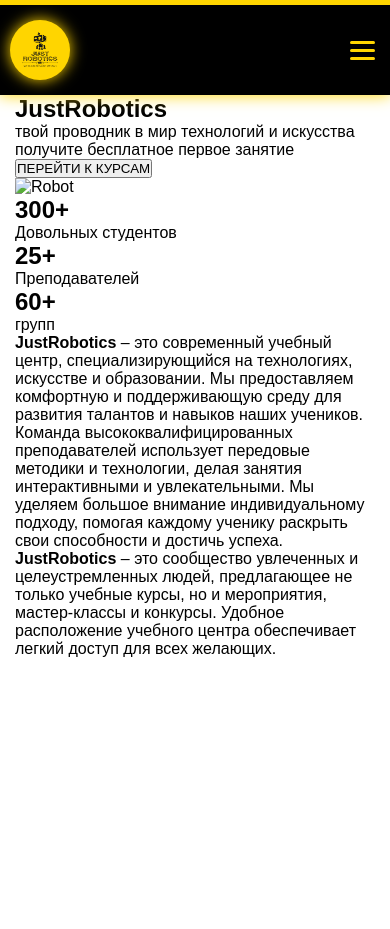
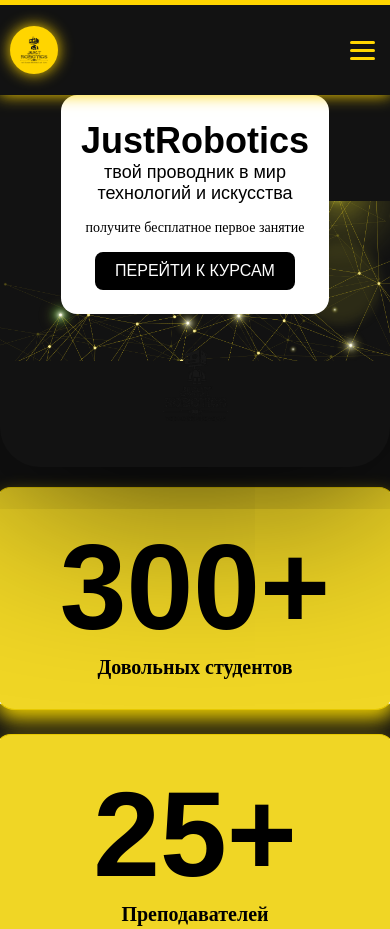
Before and after one commit to xurshidbek-bahromov/JustRobotics, a plain HTML site: page index.html in a window 390 px wide. Shown: the top 929 px of the page. Before the commit the page ends 844 px from the top, so only its background shows below. Drawn offline with Linux system fonts and the light colour scheme; a web font is replaced by a local one.

Commit message:
next step, responsiv

```diff
--- a/index.html
+++ b/index.html
@@ -1,5 +1,6 @@
 <!DOCTYPE html>
 <html lang="en">
+
 <head>
     <meta charset="UTF-8" />
     <meta name="viewport" content="width=device-width, initial-scale=1" />
@@ -7,6 +8,7 @@
     <link rel="stylesheet" href="style.css" />
     <title>JustRobotics</title>
 </head>
+
 <body>
     <header class="navbar">
         <div class="navbar-container container">
@@ -14,7 +16,6 @@
                 <div class="logo-circle">
                     <img src="images/11 1.png" alt="Just Robotics Logo" />
                 </div>
-                <!-- Removed logo text as per user request -->
             </a>
             <nav class="nav-menu">
                 <ul class="nav-list">
@@ -47,17 +48,19 @@
     </header>
 
     <main>
+        <div class="main_header">
             <section class="hero container">
                 <div class="hero-text">
                     <h1>JustRobotics</h1>
-                <p>твой проводник в мир технологий и искусства</p>
+                    <p>твой проводник в мир <br> технологий и искусства</p>
                     <p class="hero-subtext">получите бесплатное первое занятие</p>
                     <button class="hero-btn">ПЕРЕЙТИ К КУРСАМ</button>
                 </div>
                 <div class="hero-image">
-                <img src="images/robot.png" alt="Robot" />
+                    <img src="images/11 1.png" alt="Robot" />
                 </div>
             </section>
+        </div>
 
         <section class="stats container">
             <div class="stat-box">
@@ -74,9 +77,20 @@
             </div>
         </section>
 
-        <section class="description container">
-            <p><strong>JustRobotics</strong> – это современный учебный центр, специализирующийся на технологиях, искусстве и образовании. Мы предоставляем комфортную и поддерживающую среду для развития талантов и навыков наших учеников. Команда высококвалифицированных преподавателей использует передовые методики и технологии, делая занятия интерактивными и увлекательными. Мы уделяем большое внимание индивидуальному подходу, помогая каждому ученику раскрыть свои способности и достичь успеха.</p>
-            <p><strong>JustRobotics</strong> – это сообщество увлеченных и целеустремленных людей, предлагающее не только учебные курсы, но и мероприятия, мастер-классы и конкурсы. Удобное расположение учебного центра обеспечивает легкий доступ для всех желающих.</p>
+        <section class="description">
+            <div class="description_text container">
+                <p><strong>JustRobotics</strong> – это современный учебный центр, специализирующийся на технологиях,
+                    искусстве и образовании. Мы предоставляем комфортную и поддерживающую среду для развития талантов и
+                    навыков наших учеников. Команда высококвалифицированных преподавателей использует передовые методики
+                    и
+                    технологии, делая занятия интерактивными и увлекательными. Мы уделяем большое внимание
+                    индивидуальному
+                    подходу, помогая каждому ученику раскрыть свои способности и достичь успеха.</p>
+                <p><strong>JustRobotics</strong> – это сообщество увлеченных и целеустремленных людей, предлагающее не
+                    только учебные курсы, но и мероприятия, мастер-классы и конкурсы. Удобное расположение учебного
+                    центра
+                    обеспечивает легкий доступ для всех желающих.</p>
+            </div>
         </section>
     </main>
 
@@ -89,4 +103,5 @@
         });
     </script>
 </body>
+
 </html>
--- a/style.css
+++ b/style.css
@@ -7,6 +7,7 @@
 
 body {
     font-family: "Tektur", sans-serif;
+    background-color: #121212;
 }
 
 .container {
@@ -18,7 +19,7 @@
 /* Navbar styles */
 .navbar {
     border-top: 5px solid #ffd500;
-    background-color: #000;
+    background-color: #121212;
     box-shadow: 0 0 15px #ffd500;
     position: sticky;
     top: 0;
@@ -197,19 +198,143 @@
     border-radius: 2px;
 }
 
+
+/* main hero */
+.main_header {
+    background-image: url('./images/Clip\ path\ group.png');
+    background-size: contain;
+    background-repeat: no-repeat;
+    background-position: center;
+    height: 600px;
+    max-width: 100%;
+    border-bottom-left-radius: 100px;
+    border-bottom-right-radius: 100px;
+    box-shadow: 1px 1px 200px;
+    position: relative;
+}
+
+.hero {
+    display: flex;
+    justify-content: space-between;
+    align-items: center;
+    padding-top: 130px;
+
+    .hero-text {
+        background-color: white;
+        border-radius: 20px;
+        padding: 48px 50px;
+
+        h1 {
+            font-weight: 600;
+            font-style: SemiBold;
+            font-size: 80px;
+            line-height: 100%;
+            letter-spacing: 0%;
+        }
+
+        p {
+            font-weight: 500;
+            font-style: Medium;
+            font-size: 30px;
+            margin-bottom: 20px;
+        }
+
+        .hero-subtext {
+            font-family: Involve;
+            font-weight: 400;
+            font-style: Regular;
+            font-size: 20px;
+        }
+
+        .hero-btn {
+            border-radius: 8px;
+            background-color: #000000;
+            border: none;
+            color: white;
+            padding: 10px;
+            transition: all 0.4s ease;
+        }
+
+        .hero-btn:hover {
+            cursor: pointer;
+            box-shadow: 1px 20px 20px #000000cb;
+        }
+    }
+}
+
+.description {
+    background-color: #ffff;
+}
+
+
+.stats {
+    display: flex;
+    justify-items: center;
+    align-items: center;
+    text-align: center;
+    gap: 20px;
+
+    .stat-box {
+        width: 400px;
+        min-height: 200px;
+        padding: 30px 40px;
+        border: 1px solid #e6c800;
+        background-color: #F0D625;
+        box-shadow: 1px 10px 20px #e6c800;
+        border-bottom-left-radius: 20px;
+        border-bottom-right-radius: 20px;
+        border-left: 1px solid #ffff;
+        border-right: 1px solid #ffff;
+        transition: all 0.4s ease;
+
+        h2 {
+            font-weight: 800;
+            font-style: ExtraBold;
+            font-size: 120px;
+        }
+
+        p {
+            font-family: Involve;
+            font-weight: 600;
+            font-style: SemiBold;
+            font-size: 20px;
+
+        }
+    }
+
+    .stat-box:hover {
+        cursor: pointer;
+        box-shadow: 0px 20px 30px #F0D625;
+    }
+}
+
+.description {
+    display: flex;
+    align-items: center;
+    width: 100%;
+    padding: 50px 0;
+    background-color: #ffffff;
+    height: 30%;
+}
+
+
+
 /* Responsive */
 @media (max-width: 768px) {
+
+    /* === Navbar === */
     .nav-menu {
         position: absolute;
         top: 90px;
         left: 0;
-        right: 30px;
+        right: 0;
         background-color: #000;
         flex-direction: column;
         display: none;
         padding: 15px 0;
         box-shadow: 0 0 15px #ffd500;
         border-radius: 0 0 8px 8px;
+        z-index: 1002;
     }
 
     .nav-menu.active {
@@ -224,9 +349,8 @@
 
     .dropdown-content {
         position: static;
+        background-color: transparent;
         box-shadow: none;
-        background-color: transparent;
-        border-radius: 0;
     }
 
     .dropdown:hover .dropdown-content {
@@ -248,5 +372,102 @@
 
     .hamburger {
         display: flex;
+        z-index: 1003;
+    }
+
+    /* === Hero section === */
+    .hero {
+        flex-direction: column;
+        padding-top: 60px;
+        gap: 30px;
+        text-align: center;
+        .hero-text {
+            padding: 24px 20px;
+            border-radius: 16px;
+
+            h1 {
+                font-size: 36px;
+                line-height: 1.2;
+            }
+
+            p {
+                font-size: 18px;
+                margin-bottom: 16px;
+            }
+            .hero-subtext {
+             font-size: 14px;
+            }
+            .hero-btn {
+                font-size: 16px;
+                padding: 10px 20px;
+            }
+        }
+    }
+
+
+
+
+    .hero-image{
+        width: 180px;
+        height: auto;
+    }
+
+    .main_header {
+        height: auto;
+        padding-bottom: 40px;
+        border-bottom-left-radius: 40px;
+        border-bottom-right-radius: 40px;
+        background-size: contain;
+        /* yoki contain agar rasm siqilsa */
+    }
+
+    /* === Stats section === */
+    .stats {
+        flex-direction: column;
+        align-items: center;
+        gap: 24px;
+        margin-top: 20px;
+    }
+
+    .stat-box {
+        width: 90%;
+        padding: 24px;
+        border-radius: 16px;
+        min-height: auto;
+    }
+
+    .stat-box h2 {
+        font-size: 50px;
+    }
+
+    .stat-box p {
+        font-size: 16px;
+    }
+
+    /* === Description section === */
+    .description {
+        padding: 30px 16px;
+    }
+
+    .description_text p {
+        font-size: 14px;
+        line-height: 1.6;
+        margin-bottom: 16px;
+    }
+
+    /* === Logo image shrink for mobile === */
+    .logo-circle {
+        width: 48px;
+        height: 48px;
+    }
+
+    .logo-circle img {
+        width: 28px;
+        height: 28px;
+    }
+
+    /* === Optional: Make container width narrower === */
+    .container {
+        padding: 0 10px;
     }
 }
```
Also changed, not shown: images/81fdc620f84abf71961d2d131c41baca88531d77.png (added), images/Clip path group.png (added). Lines whose indentation alone changed are shown as unchanged.
